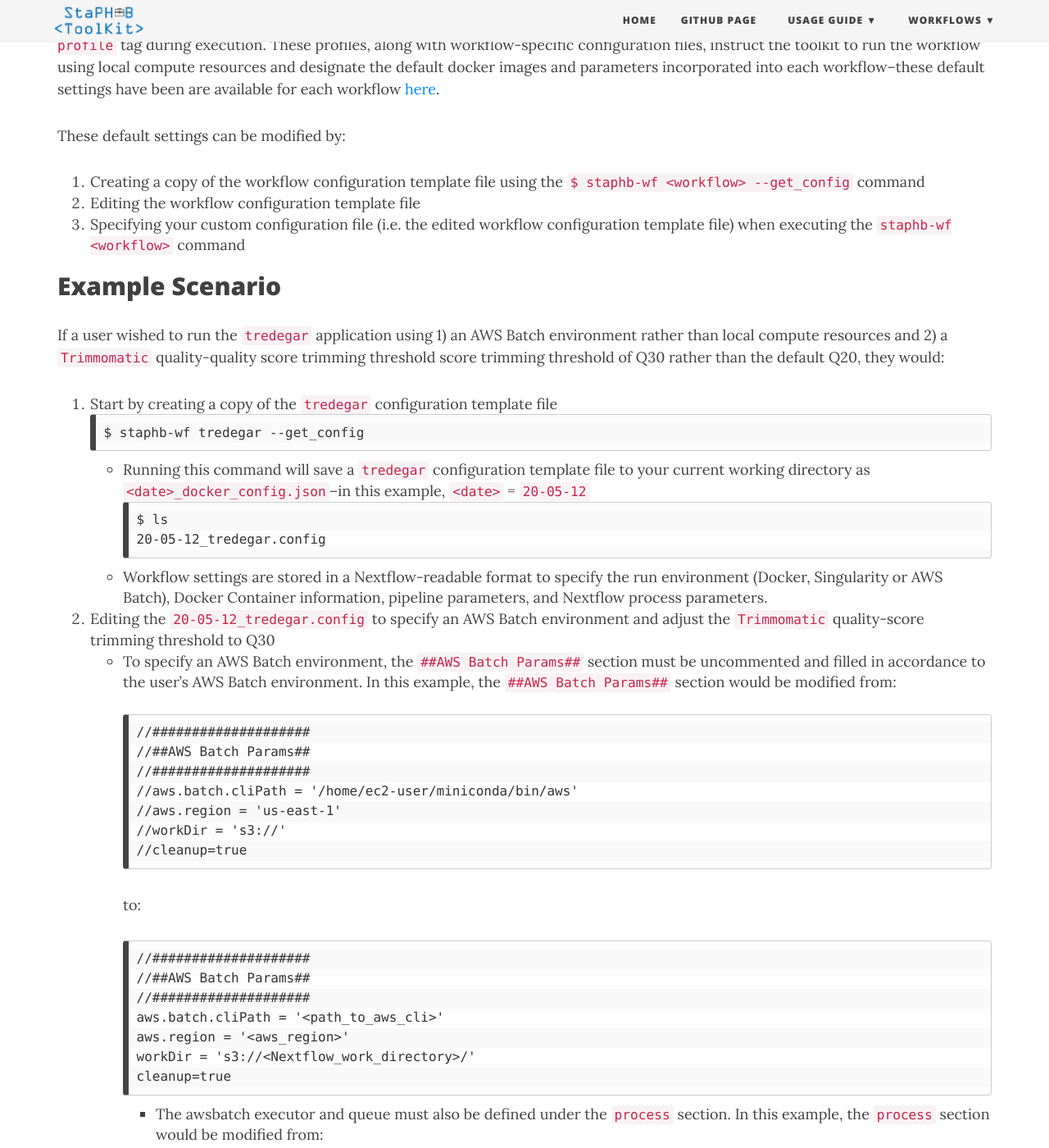
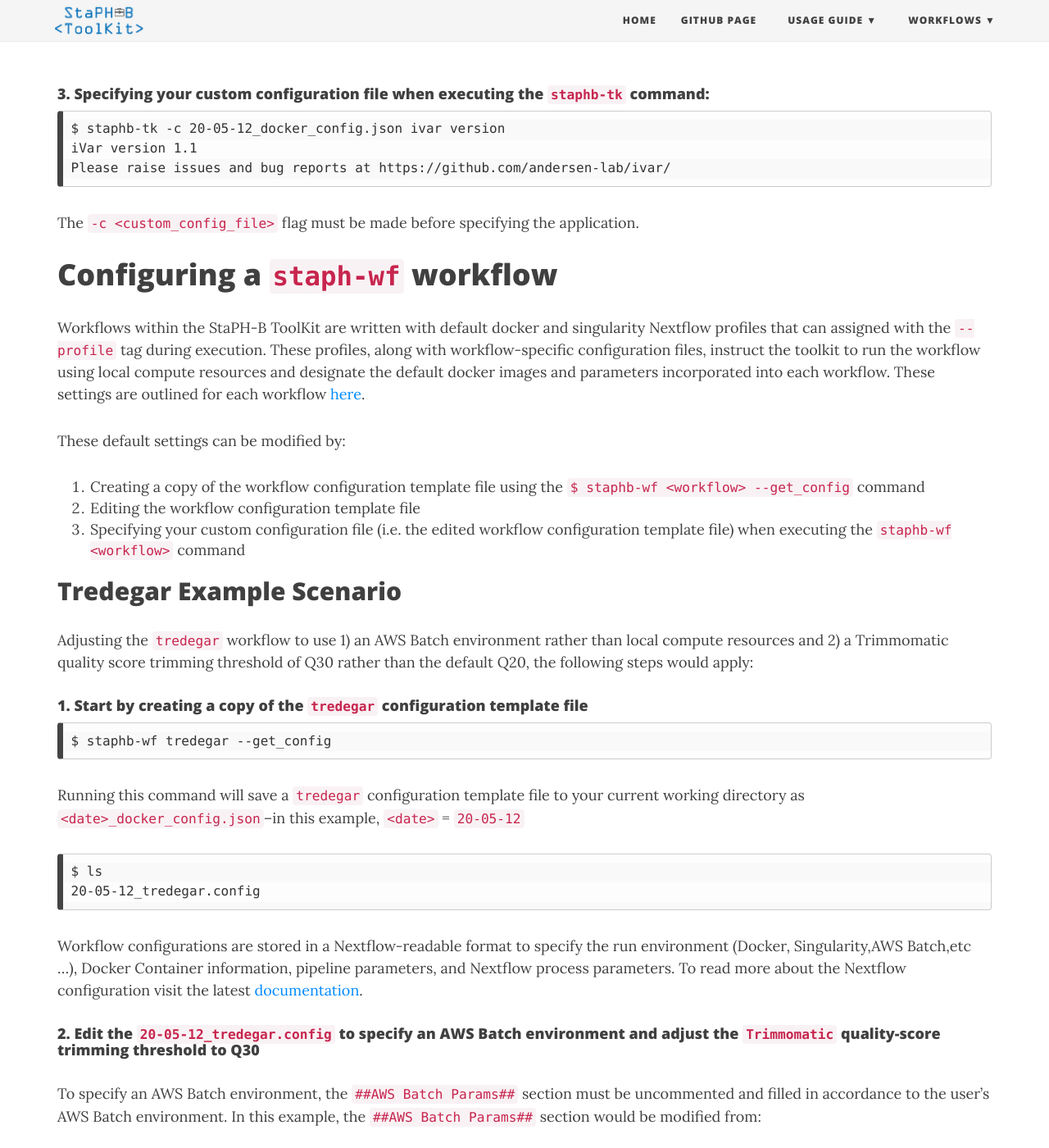
Before and after one commit to StaPH-B/staphb_toolkit, a Jekyll site: the page built from docs/configs.md, in a window 1280 px wide and 1400 px high, scrolled down 1971 px. Shown: the whole window at 82% size. Built offline with Jekyll 4.4.1, drawn with Linux system fonts in a browser that asks for light colours; nearby versions of some CDN libraries; some of the changed text lies outside the part shown.

Commit message:
readable updates

````diff
--- a/docs/configs.md
+++ b/docs/configs.md
@@ -3,83 +3,101 @@ title: 'Custom Configurations'
 layout: page
 ---
 
-# Configuring Custom Docker Images and Parameters for the `staph-tk` Command
-Default StaPH-B Docker images utilized by the `staph-tk` command are listed [here](/staphb_toolkit/default_images)
+# Contents
+  * [Configuring a `staphb-tk` application](#configuring-a-staphb-tk-application)
+    - [`staphb-tk` example: ivar](#staphb-tk-example:-ivar)
+  * [Configuring a `staph-wf` workflow](#configuring-a-staph-wf-workflow)
+    - [Tredegar Example Scenario](#tredegar-example-scenario)
 
-These can be modified by:
-1. Creating a copy of the Docker configuration template file using the `$ staphb-tk --get_docker_config` command
-2. Editing the Docker configuration template file
-3. Specifying your custom configuration file (i.e. the edited Docker configuration template file) when executing the `staphb-tk` command
+# Configuring a `staphb-tk` application
+Configuring Custom Docker Images and Parameters for the `staph-tk` command. By default the StaPH-B ToolKit `staphb-tk` utilizes the docker images listed [here](/staphb_toolkit/default_images).
 
+To modify the images used by `staphb-tk`:
+1. Create a copy of the Docker image configuration template file using the `$ staphb-tk --get_docker_config` command.
+2. Edit the Docker configuration template file.
+3. Specifying your custom configuration file (i.e. the edited Docker configuration template file) when executing the `staphb-tk` command.
 
-## Example Scenario
-If a user wished to run the `ivar` application using the `andersonlabapps/ivar:1.1` Docker image rather than the default (`staphb/ivar:1.2.1`), they would:
-1.  Start by creating a copy of the Docker configuration template file
+## `staphb-tk` example: ivar
+
+The steps to run the `ivar` application using the `andersonlabapps/ivar:1.1` Docker image rather than the default (`staphb/ivar:1.2.1`) image are:
+
+#### 1.  Start by creating a copy of the Docker configuration template file
 ```
 $ staphb-tk --get_docker_config
 ```
-- Running this command will save a Docker configuration template file to your current working directory as `<date>_docker_config.json`--in this example, `<date>` = `20-05-12`
-<br />
+Running this command will save a Docker configuration template file to your current working directory as `<date>_docker_config.json`--in this example, `<date>` = `20-05-12`
+
 ```
 $ ls
 20-05-12_docker_config.json
 ```
-- Settings for each application in the Docker configuration template file are stored as JSON objects in the following format:<br /><br />
+
+Settings for each application in the Docker configuration template file are stored as JSON objects in the following format:
+
 ```
 "<application>":{
         "image": "<Docker Image>",
         "tag": "<Docker Image Tag>",
         "params": "<Specified parameters>"
 ```
+<br>
+#### 2. Edit the `20-05-12_docker_config.json` file to specify the appropriate image and tag for the `ivar` application.
+In the example, the `ivar` JSON Object would be modified from:
 
-2. Editing the `20-05-12_docker_config.json` file to specify the appropriate image and tag for the `ivar` application.
-- In the example, the `ivar` JSON Object would be modified from: <br /><br />
 ```
 "ivar":{
         "image": "staphb/ivar",
         "tag": "1.2.1",
         "params": ""
 ```
+
 to:
+
 ```
 "ivar":{
         "image": "andersenlabapps/ivar",
         "tag": "1.1",
         "params": ""
 ```
-3. Specifying your custom configuration file when executing the `staphb-tk` command:<br /><br />
+<br>
+#### 3. Specifying your custom configuration file when executing the `staphb-tk` command:
+
 ```
 $ staphb-tk -c 20-05-12_docker_config.json ivar version
 iVar version 1.1
 Please raise issues and bug reports at https://github.com/andersen-lab/ivar/
 ```
-- The `-c <custom_config_file>` flag must be made before specifying the application
-<br /><br />
+The `-c <custom_config_file>` flag must be made before specifying the application.
 
-# Configuring a Custom Nextflow Profile for the `staph-wf` Command
-Workflows within the StaPH-B ToolKit are written with default docker and singularity Nextflow profiles that can assigned with the `--profile` tag during execution. These profiles, along with workflow-specific configuration files, instruct the toolkit to run the workflow using local compute resources and designate the default docker images and parameters incorporated into each workflow--these default settings have been are available for each workflow [here](/staphb_toolkit/workflows).
+
+# Configuring a `staph-wf` workflow
+Workflows within the StaPH-B ToolKit are written with default docker and singularity Nextflow profiles that can assigned with the `--profile` tag during execution. These profiles, along with workflow-specific configuration files, instruct the toolkit to run the workflow using local compute resources and designate the default docker images and parameters incorporated into each workflow. These settings are outlined for each workflow [here](/staphb_toolkit/workflows).
 
 These default settings can be modified by:
 1. Creating a copy of the workflow configuration template file using the `$ staphb-wf <workflow> --get_config` command
 2. Editing the workflow configuration template file
 3. Specifying your custom configuration file (i.e. the edited workflow configuration template file) when executing the `staphb-wf <workflow>` command
 
-## Example Scenario
-If a user wished to run the `tredegar` application using 1) an AWS Batch environment rather than local compute resources and 2) a `Trimmomatic` quality-quality score trimming threshold score trimming threshold of Q30 rather than the default Q20, they would:
-1.  Start by creating a copy of the `tredegar` configuration template file
+## Tredegar Example Scenario
+Adjusting the `tredegar` workflow to use 1) an AWS Batch environment rather than local compute resources and 2) a Trimmomatic quality score trimming threshold of Q30 rather than the default Q20, the following steps would apply:
+
+#### 1.  Start by creating a copy of the `tredegar` configuration template file
+
 ```
 $ staphb-wf tredegar --get_config
 ```
-- Running this command will save a `tredegar` configuration template file to your current working directory as `<date>_docker_config.json`--in this example, `<date>` = `20-05-12`
-<br />
+Running this command will save a `tredegar` configuration template file to your current working directory as `<date>_docker_config.json`--in this example, `<date>` = `20-05-12`
+
 ```
 $ ls
 20-05-12_tredegar.config
 ```
-- Workflow settings are stored in a Nextflow-readable format to specify the run environment (Docker, Singularity or AWS Batch), Docker Container information, pipeline parameters, and Nextflow process parameters.
 
-2. Editing the `20-05-12_tredegar.config` to specify an AWS Batch environment and adjust the `Trimmomatic` quality-score trimming threshold to Q30
-- To specify an AWS Batch environment, the `##AWS Batch Params##` section must be uncommented and filled in accordance to the user's AWS Batch environment. In this example, the `##AWS Batch Params##` section would be modified from:<br /><br />
+Workflow configurations are stored in a Nextflow-readable format to specify the run environment (Docker, Singularity,AWS Batch,etc ...), Docker Container information, pipeline parameters, and Nextflow process parameters. To read more about the Nextflow configuration visit the latest [documentation](https://www.nextflow.io/docs/latest/config.html).
+
+#### 2. Edit the `20-05-12_tredegar.config` to specify an AWS Batch environment and adjust the `Trimmomatic` quality-score trimming threshold to Q30
+
+To specify an AWS Batch environment, the `##AWS Batch Params##` section must be uncommented and filled in accordance to the user's AWS Batch environment. In this example, the `##AWS Batch Params##` section would be modified from:<br /><br />
 ```
 //####################
 //##AWS Batch Params##
@@ -87,7 +105,6 @@ $ ls
 //aws.batch.cliPath = '/home/ec2-user/miniconda/bin/aws'
 //aws.region = 'us-east-1'
 //workDir = 's3://'
-//cleanup=true
 ```
 to:
 ```
@@ -97,9 +114,10 @@ to:
 aws.batch.cliPath = '<path_to_aws_cli>'
 aws.region = '<aws_region>'
 workDir = 's3://<Nextflow_work_directory>/'
-cleanup=true
 ```
-  - The awsbatch executor and queue must also be defined under the `process` section. In this example, the `process` section would be modified from:  <br /><br />
+
+The awsbatch executor and queue must also be defined under the `process` section. In this example, the `process` section would be modified from:
+
 ```
 process {
       //stageInMode = "link" //uncomment for singularity\
@@ -113,7 +131,9 @@ process {
     executor = 'awsbatch' //uncomment for AWS Batch
     queue = '<name_of_aws_queue>' //uncomment for AWS Batch
 ```
-- To adjust the `Trimmomatic` quality-score trimming threshold to Q30, the `###Pipeline Params###` section would be modified from:<br /><br />
+
+To adjust the `Trimmomatic` quality-score trimming threshold to Q30, the `###Pipeline Params###` section would be modified from:
+
 ```
 //#####################
 //###Pipeline Params###
@@ -137,7 +157,9 @@ params.windowsize=10
 params.qualitytrimscore=30
 threads=4
 ```
-3. Specifying your custom configuration file (i.e. the edited workflow configuration template file) when executing the `staphb-wf tredegar` command
+<br>
+#### 3. Specify the custom configuration file (i.e. the edited workflow configuration template file) when executing the `staphb-wf tredegar` command
+
 ```
 $ staphb-wf tredegar <reads_dir> -c 20-05-12_tredegar.config
 ```
````
